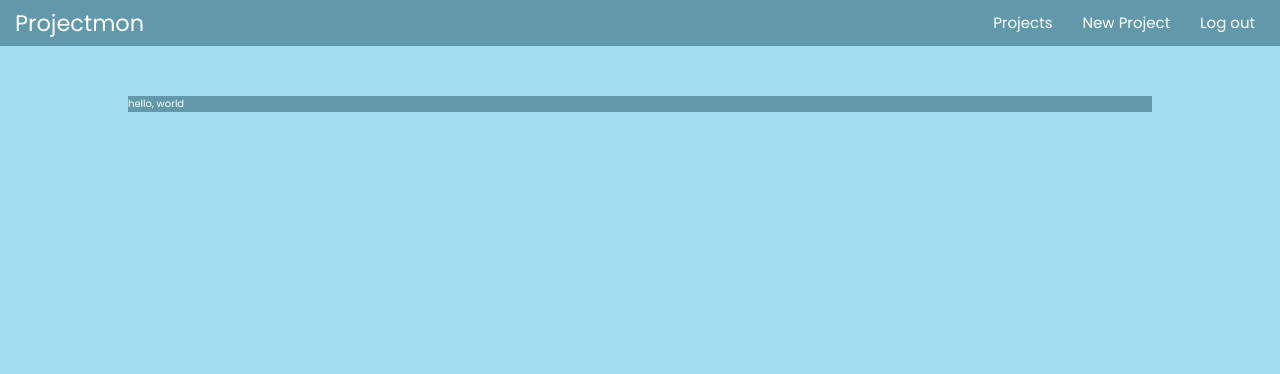
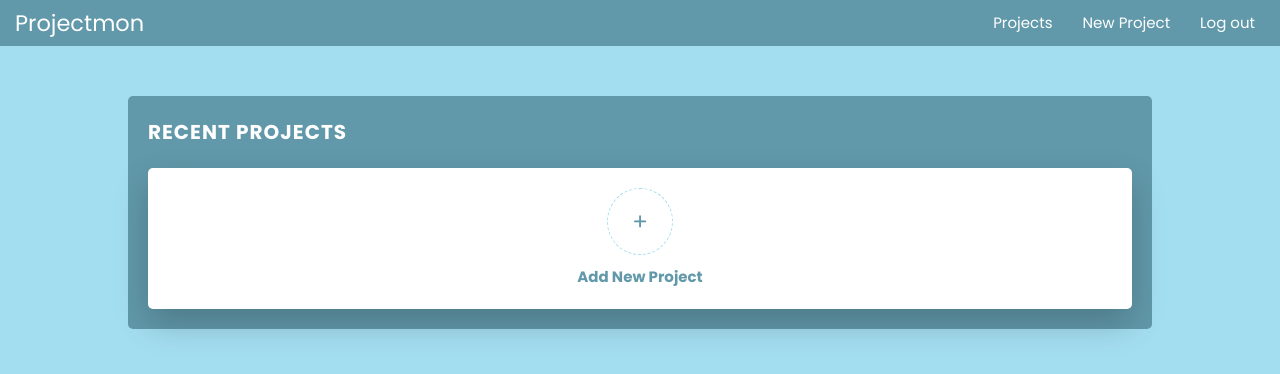
Before and after one commit to DorSarel/projectmon, a React (Create React App) app: page / in a window 1280 px wide. Shown: the top 374 px of the page. Built offline with nearby package versions, Linux system fonts and the light colour scheme.

Commit message:
Layout Dashboard & create AddNewProject component

```diff
--- a/public/index.html
+++ b/public/index.html
@@ -16,6 +16,10 @@
       href="https://fonts.googleapis.com/css2?family=Poppins:wght@200;400;700&display=swap"
       rel="stylesheet"
     />
+    <script
+      src="https://kit.fontawesome.com/5be832ebb3.js"
+      crossorigin="anonymous"
+    ></script>
     <title>Projectmon</title>
   </head>
   <body>
--- a/src/App.js
+++ b/src/App.js
@@ -1,13 +1,21 @@
 import React from 'react';
+import { Switch, Route } from 'react-router-dom';
+
+import './common.scss';
 import './App.scss';
 
 import Navbar from './components/Navbar/Navbar';
+import Dashboard from './components/Dashboard/Dashboard';
 
 function App() {
   return (
     <div className='layout'>
       <Navbar />
-      <main className='main-grid'>hello, world</main>
+      <main className='main-grid'>
+        <Switch>
+          <Route exact path='/' component={Dashboard} />
+        </Switch>
+      </main>
     </div>
   );
 }
--- a/src/App.scss
+++ b/src/App.scss
@@ -19,4 +19,6 @@
 .main-grid {
   grid-column: main-start / main-end;
   background-color: var(--secondary-color);
+  border-radius: 5px;
+  padding: 2rem;
 }
--- /dev/null
+++ b/src/common.scss
@@ -0,0 +1,6 @@
+.project-card {
+  background-color: #fff;
+  border-radius: 5px;
+  box-shadow: 0 1.5rem 3.5rem rgba(0, 0, 0, 0.2);
+  padding: 2rem;
+}
--- /dev/null
+++ b/src/components/Dashboard/AddNewProject.js
@@ -0,0 +1,12 @@
+import React from 'react';
+
+const AddNewProject = () => {
+  return (
+    <div className='project-card new-project'>
+      <i class='fas fa-plus new-project__icon'></i>
+      <p className='new-project__text'>add new project</p>
+    </div>
+  );
+};
+
+export default AddNewProject;
--- /dev/null
+++ b/src/components/Dashboard/Dashboard.js
@@ -0,0 +1,16 @@
+import React from 'react';
+
+import AddNewProject from './AddNewProject';
+
+import './style.scss';
+
+const Dashboard = () => {
+  return (
+    <div className='dashboard'>
+      <h2 className='recent-title'>Recent Projects</h2>
+      <AddNewProject />
+    </div>
+  );
+};
+
+export default Dashboard;
--- /dev/null
+++ b/src/components/Dashboard/style.scss
@@ -0,0 +1,36 @@
+.dashboard {
+  display: grid;
+  grid-template-columns: repeat(4, 1fr);
+  grid-gap: 1rem;
+}
+
+.recent-title {
+  grid-column: 1 / -1;
+  margin-bottom: 1rem;
+  font-size: 2rem;
+  text-transform: uppercase;
+  letter-spacing: 1px;
+}
+
+.new-project {
+  grid-column: 1 / -1;
+  color: var(--secondary-color);
+  font-size: 1.5rem;
+  display: flex;
+  flex-direction: column;
+  justify-content: center;
+  align-items: center;
+  cursor: pointer;
+
+  &__icon {
+    margin-bottom: 1rem;
+    border: 1px dashed var(--primary-color);
+    padding: 2.5rem;
+    border-radius: 50%;
+  }
+
+  &__text {
+    text-transform: capitalize;
+    font-weight: 700;
+  }
+}
```
